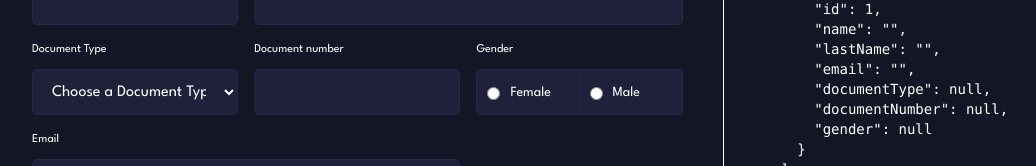
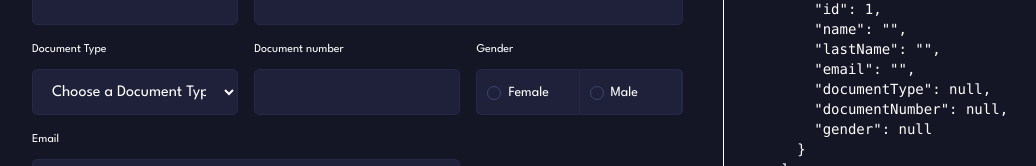
Before and after one commit to ricardovillalobosv/passenger-information-angular, an Angular app: page / in a window 1280 px wide. Both pictures are taken after a click on the button "Add Passenger". Shown: the part 201-367 px from the top of the page, without its empty margins (36-1072 px from the left). Built offline with nearby package versions, Linux system fonts and the light colour scheme.

Commit message:
Add disabled style in components

```diff
--- a/src/app/components/input/input.html
+++ b/src/app/components/input/input.html
@@ -10,6 +10,7 @@
     [name]="id()"
     [id]="formatId"
     [type]="type()"
+    [placeholder]="placeholder()"
     class="input__control"
     [class.error]="error"
   />
--- a/src/app/components/input/input.scss
+++ b/src/app/components/input/input.scss
@@ -27,5 +27,10 @@
     &.error {
       border-color: #ef4444;
     }
+
+    &:disabled {
+      background-color: #191c2f;
+      cursor: not-allowed;
+    }
   }
 }
--- a/src/app/components/input/input.ts
+++ b/src/app/components/input/input.ts
@@ -33,6 +33,7 @@ export class Input implements ControlValueAccessor {
   id = input.required<string>();
   label = input.required<string>();
   type = input<inputType>('text');
+  placeholder = input<string>('');
 
   get formatId() {
     return `${this.id()}-input`;
@@ -53,6 +54,8 @@ export class Input implements ControlValueAccessor {
     this.onTouched = fn;
   }
   setDisabledState?(isDisabled: boolean): void {
+    if (isDisabled === this.control().disabled) return;
+
     isDisabled ? this.control().disable() : this.control().enable();
   }
 }
--- a/src/app/components/radio-button/radio-button-control/radio-button-control.html
+++ b/src/app/components/radio-button/radio-button-control/radio-button-control.html
@@ -8,6 +8,7 @@
       (blur)="onTouched()"
       [id]="inputID"
       [name]="name()"
+      [disabled]="isDisabled()"
       class="radio-button-control__input"
     />
     <label [for]="inputID" class="radio-button-control__label"
--- a/src/app/components/radio-button/radio-button-control/radio-button-control.scss
+++ b/src/app/components/radio-button/radio-button-control/radio-button-control.scss
@@ -5,16 +5,49 @@ $height: 46px;
   &__label {
     width: 100%;
     height: 100%;
-    margin-left: 10px;
+    display: inline-flex;
+    align-items: center;
+    padding-left: 10px;
     line-height: $height;
     font-size: 14px;
     color: white;
     cursor: pointer;
+
+    &::before {
+      content: "";
+      display: block;
+      width: 1em;
+      height: 1em;
+      border: 1px solid #3e4474;
+      border-radius: 50%;
+      margin-right: 0.5em;
+    }
   }
 
   &__input {
-    margin-left: 10px;
-    cursor: pointer;
-    background-color: #1e2139;
+    opacity: 0;
+    position: fixed;
+    width: 0;
+
+    &:checked + label::before {
+      background-color: #9277ff;
+      border-color: #9277ff;
+    }
+
+    &:disabled {
+      & + label {
+        cursor: not-allowed;
+      }
+
+      & + label::before {
+        border: 1px solid #373b61;
+        // background-color: #cccccc;
+      }
+
+      &:checked + label::before {
+        background-color: #7368a0;
+        border-color: #7368a0;
+      }
+    }
   }
 }
--- a/src/app/components/radio-button/radio-button-control/radio-button-control.ts
+++ b/src/app/components/radio-button/radio-button-control/radio-button-control.ts
@@ -3,10 +3,10 @@ import {
   Component,
   forwardRef,
   input,
+  signal,
 } from '@angular/core';
 import {
   ControlValueAccessor,
-  FormControl,
   FormsModule,
   NG_VALUE_ACCESSOR,
   ReactiveFormsModule,
@@ -27,12 +27,13 @@ import {
   ],
 })
 export class RadioButtonControl implements ControlValueAccessor {
-  // control = input.required<FormControl<any>>();
   value_: any;
   value = input.required<any>();
   id = input.required<string | number>();
   name = input.required<string>();
   label = input.required<string>();
+
+  isDisabled = signal(false);
 
   get inputID() {
     return `id-${this.id()}-${this.name()}`;
@@ -51,6 +52,6 @@ export class RadioButtonControl implements ControlValueAccessor {
     this.onTouched = fn;
   }
   setDisabledState?(isDisabled: boolean): void {
-    isDisabled ? console.log('disabled') : console.log('not disabled');
+    this.isDisabled.set(isDisabled);
   }
 }
--- a/src/app/components/radio-button/radio-button.html
+++ b/src/app/components/radio-button/radio-button.html
@@ -1,5 +1,5 @@
 @let localControl = control();
-<div class="radio-button">
+<div class="radio-button" [class.disabled]="localControl.disabled">
   <p class="radio-button__label">{{ label() }}</p>
   <div class="radio-button__container flex w-full">
     @for(option of options(); track option?.id) {
--- a/src/app/components/radio-button/radio-button.scss
+++ b/src/app/components/radio-button/radio-button.scss
@@ -19,4 +19,10 @@ $height: 46px;
   &__border {
     border-right: 1px solid #252945;
   }
+
+  &.disabled {
+    .radio-button__container {
+      background-color: #191c2f;
+    }
+  }
 }
--- a/src/app/components/radio-button/radio-button.ts
+++ b/src/app/components/radio-button/radio-button.ts
@@ -54,6 +54,8 @@ export class RadioButton implements ControlValueAccessor {
     this.onTouched = fn;
   }
   setDisabledState?(isDisabled: boolean): void {
-    isDisabled ? console.log('disabled') : console.log('not disabled');
+    if (isDisabled === this.control().disabled) return;
+
+    isDisabled ? this.control().disable() : this.control().enable();
   }
 }
--- a/src/app/components/select/select.scss
+++ b/src/app/components/select/select.scss
@@ -26,5 +26,10 @@
     &.error {
       border-color: #ef4444;
     }
+
+    &:disabled {
+      background-color: #191c2f;
+      cursor: not-allowed;
+    }
   }
 }
--- a/src/app/components/select/select.ts
+++ b/src/app/components/select/select.ts
@@ -53,6 +53,8 @@ export class Select implements ControlValueAccessor {
     this.onTouched = fn;
   }
   setDisabledState?(isDisabled: boolean): void {
+    if (isDisabled === this.control().disabled) return;
+
     isDisabled ? this.control().disable() : this.control().enable();
   }
 
```
